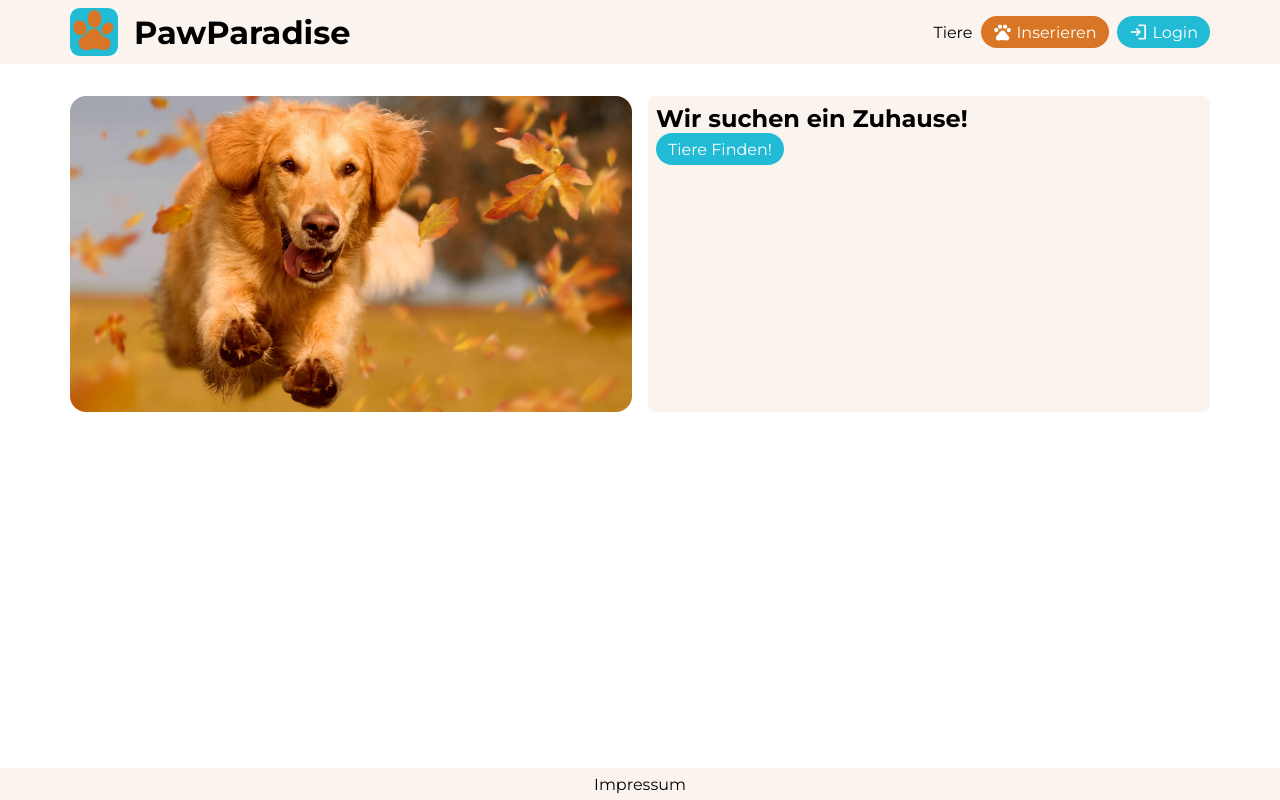
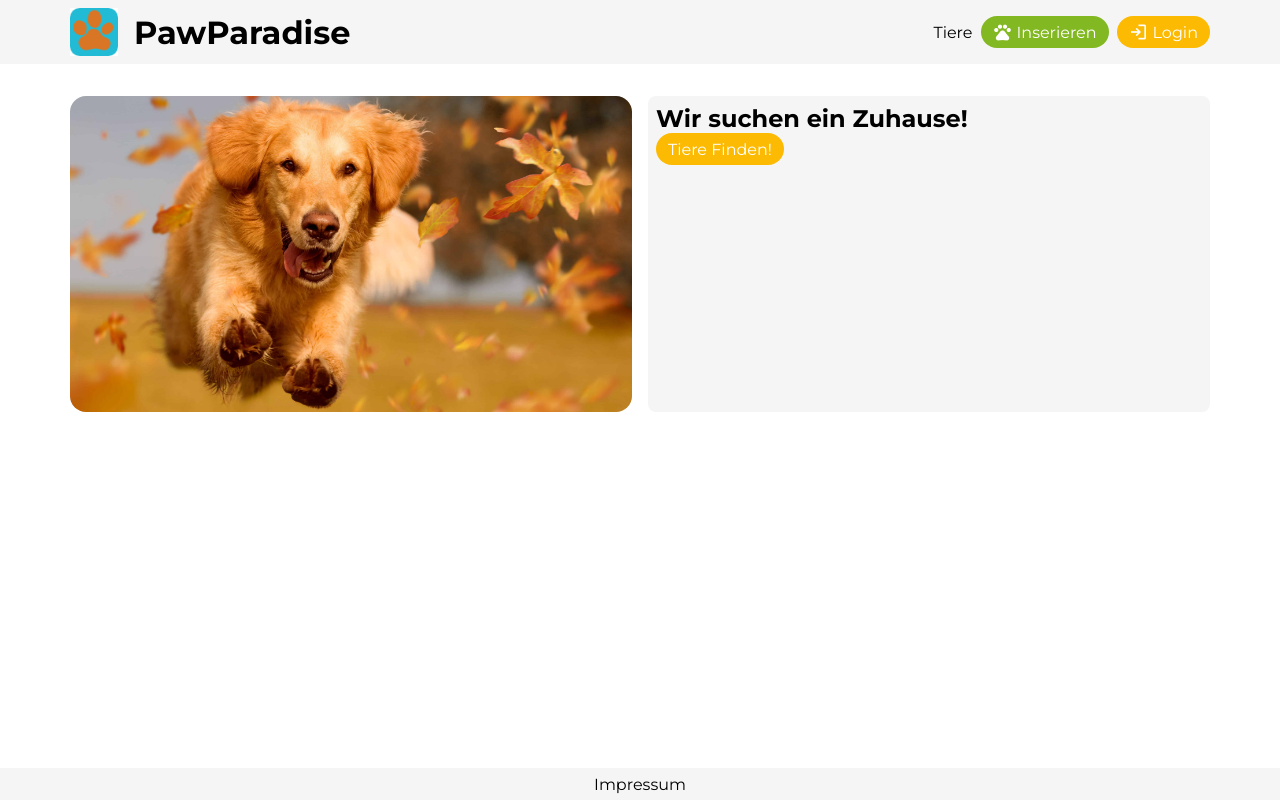
Before and after one commit to animal-shelter-germany/frontend, a Nuxt app: page / in a window 1280 px wide. Built offline with nearby package versions, Linux system fonts and the light colour scheme.

Commit message:
Update style.css

```diff
--- a/assets/style.css
+++ b/assets/style.css
@@ -25,9 +25,9 @@ html, body {
 }
 
 html {
-    --primary-color: #d87625;
-    --secondary-color: #22bbd6;
-    --background-color: #faf3ee;
+    --primary-color: rgb(130, 184, 34);
+    --secondary-color: #fcba03;
+    --background-color: #f5f5f5;
 }
 
 .center-center {
```
